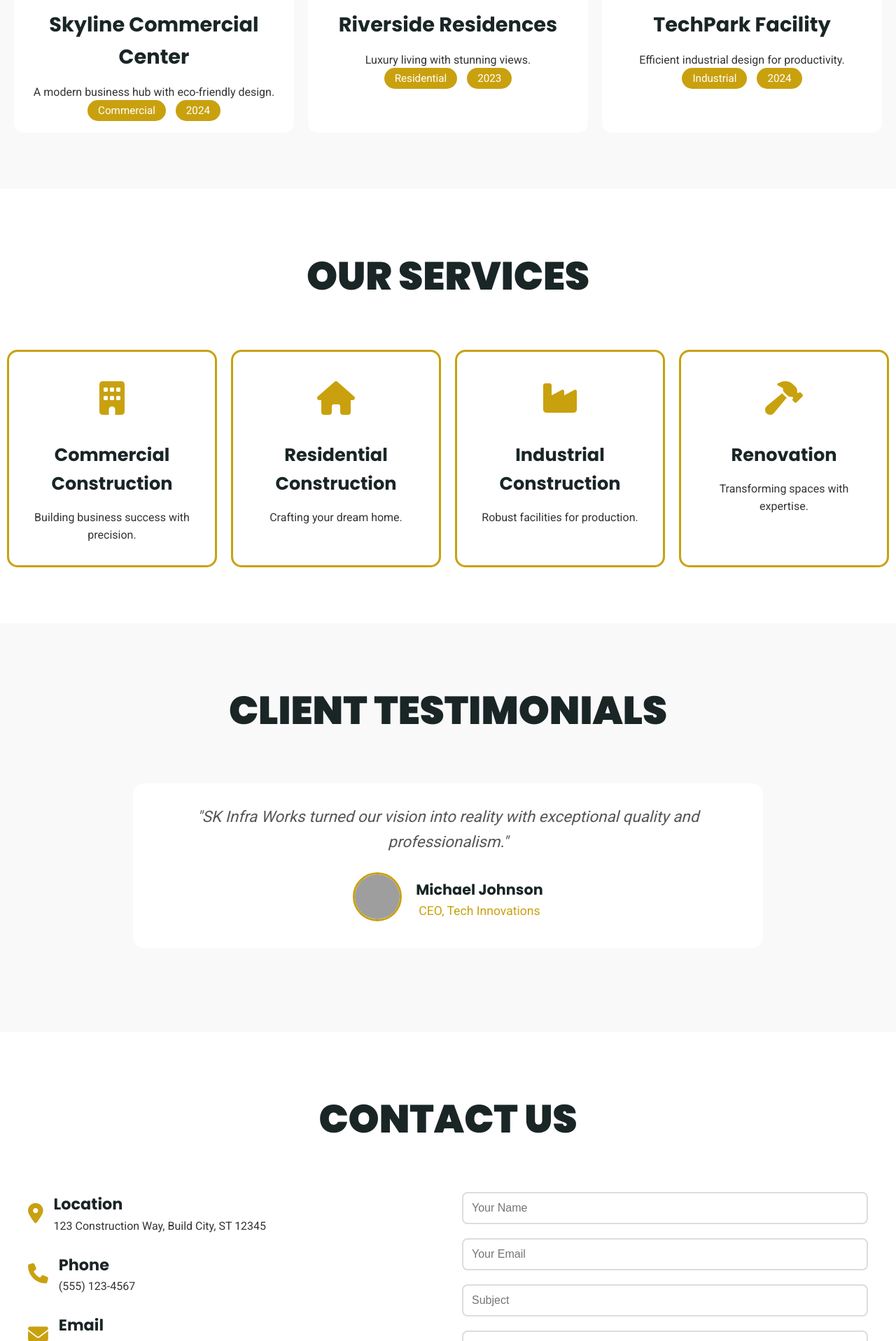
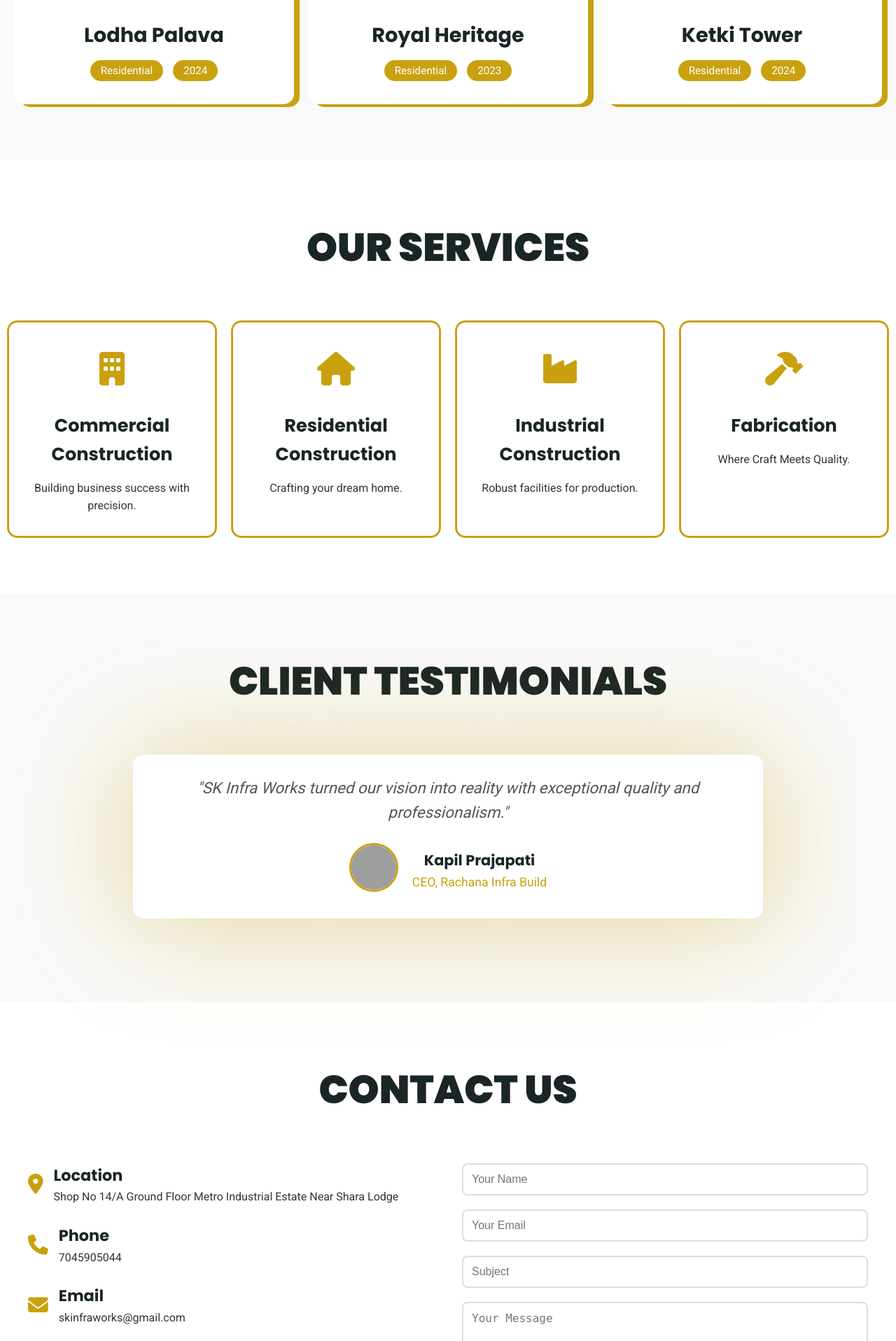
Before and after one commit to soura777/skwebsite, a Flask app: page / in a window 1280 px wide. Shown: the part 2031-3948 px from the top of the page at 70% size. Run offline with Flask 3, Linux system fonts and the light colour scheme; grey boxes are pictures that could not be loaded.

Commit message:
improve ui

```diff
--- a/templates/index.html
+++ b/templates/index.html
@@ -297,6 +297,8 @@
             opacity: 0;
             animation: fadeIn 1s ease forwards;
             transition: transform 0.3s ease;
+            box-shadow: 8px 4px 0px #c9a10f;
+            padding: 15px;
         }
 
         .project-card:hover {
@@ -430,6 +432,7 @@
             opacity: 0;
             animation: fadeIn 1s ease forwards;
             transition: transform 0.3s ease;
+            box-shadow: 0px 4px 160px #c9a10f76;
         }
 
         .testimonial-card:hover {
@@ -780,13 +783,13 @@
             <button class="filter-btn" data-filter="residential">Residential</button>
         </div>
         <div class="projects-grid">
-            <div class="project-card" data-category="commercial">
+            <div class="project-card" data-category="residential">
                 <img src="../static/images/project1.jpg" alt="Commercial">
                 <div class="project-content">
-                    <h3>Skyline Commercial Center</h3>
-                    <p>A modern business hub with eco-friendly design.</p>
+                    <h3>Lodha Palava</h3>
+                    <p></p>
                     <div class="project-info">
-                        <span>Commercial</span>
+                        <span>Residential</span>
                         <span>2024</span>
                     </div>
                 </div>
@@ -794,21 +797,21 @@
             <div class="project-card" data-category="residential">
                 <img src="../static/images/project2.jpg" alt="Residential">
                 <div class="project-content">
-                    <h3>Riverside Residences</h3>
-                    <p>Luxury living with stunning views.</p>
+                    <h3>Royal Heritage</h3>
+                    <p></p>
                     <div class="project-info">
                         <span>Residential</span>
                         <span>2023</span>
                     </div>
                 </div>
             </div>
-            <div class="project-card" data-category="industrial">
+            <div class="project-card" data-category="residential">
                 <img src="../static/images/project3.jpg" alt="Industrial">
                 <div class="project-content">
-                    <h3>TechPark Facility</h3>
-                    <p>Efficient industrial design for productivity.</p>
+                    <h3>Ketki Tower</h3>
+                    <p></p>
                     <div class="project-info">
-                        <span>Industrial</span>
+                        <span>Residential</span>
                         <span>2024</span>
                     </div>
                 </div>
@@ -837,8 +840,8 @@
             </div>
             <div class="service-card">
                 <div class="service-icon"><i class="fas fa-hammer"></i></div>
-                <h3>Renovation</h3>
-                <p>Transforming spaces with expertise.</p>
+                <h3>Fabrication</h3>
+                <p>Where Craft Meets Quality.</p>
             </div>
         </div>
     </section>
@@ -853,8 +856,8 @@
                     <img src="https://www.cmed.co.zw/img/mrGray.jpg" alt="Client">
                 </div>
                 <div class="client-details">
-                    <h4>Michael Johnson</h4>
-                    <p>CEO, Tech Innovations</p>
+                    <h4>Kapil Prajapati</h4>
+                    <p>CEO, Rachana Infra Build</p>
                 </div>
             </div>
         </div>
@@ -869,14 +872,14 @@
                     <div class="info-icon"><i class="fas fa-map-marker-alt"></i></div>
                     <div class="info-text">
                         <h4>Location</h4>
-                        <p>123 Construction Way, Build City, ST 12345</p>
+                        <p>Shop No 14/A Ground Floor Metro Industrial Estate Near Shara Lodge</p>
                     </div>
                 </div>
                 <div class="info-item">
                     <div class="info-icon"><i class="fas fa-phone"></i></div>
                     <div class="info-text">
                         <h4>Phone</h4>
-                        <p>(555) 123-4567</p>
+                        <p>7045905044</p>
                     </div>
                 </div>
                 <div class="info-item">
```
